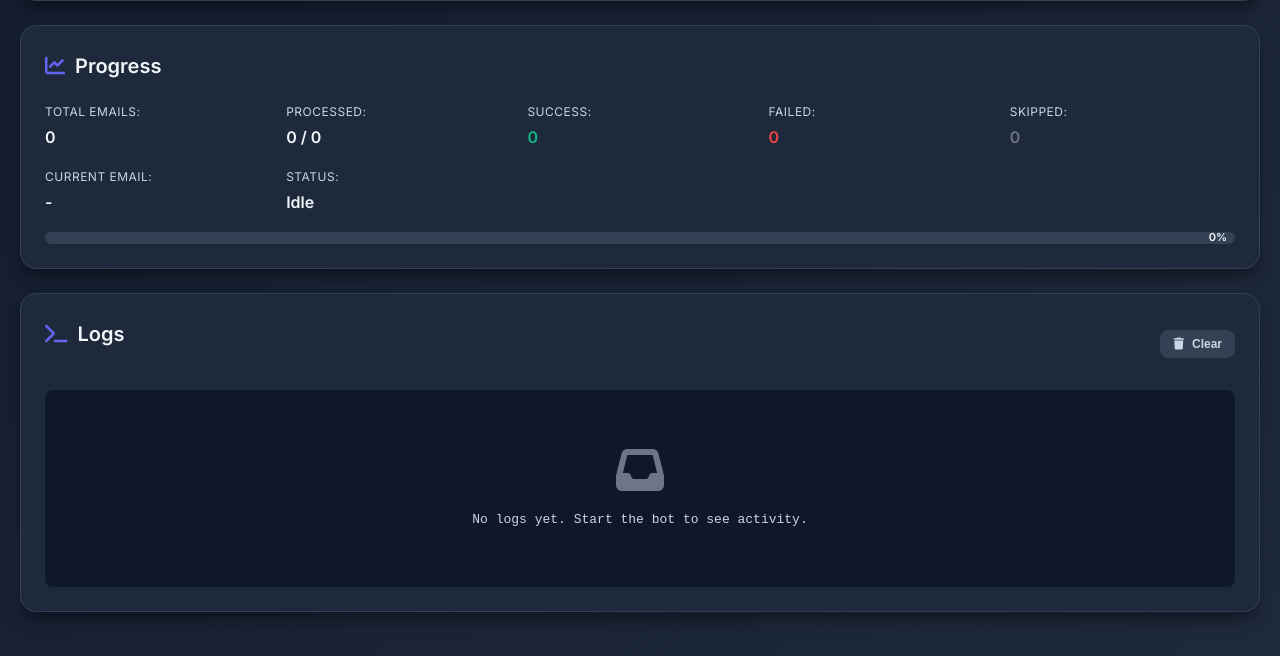
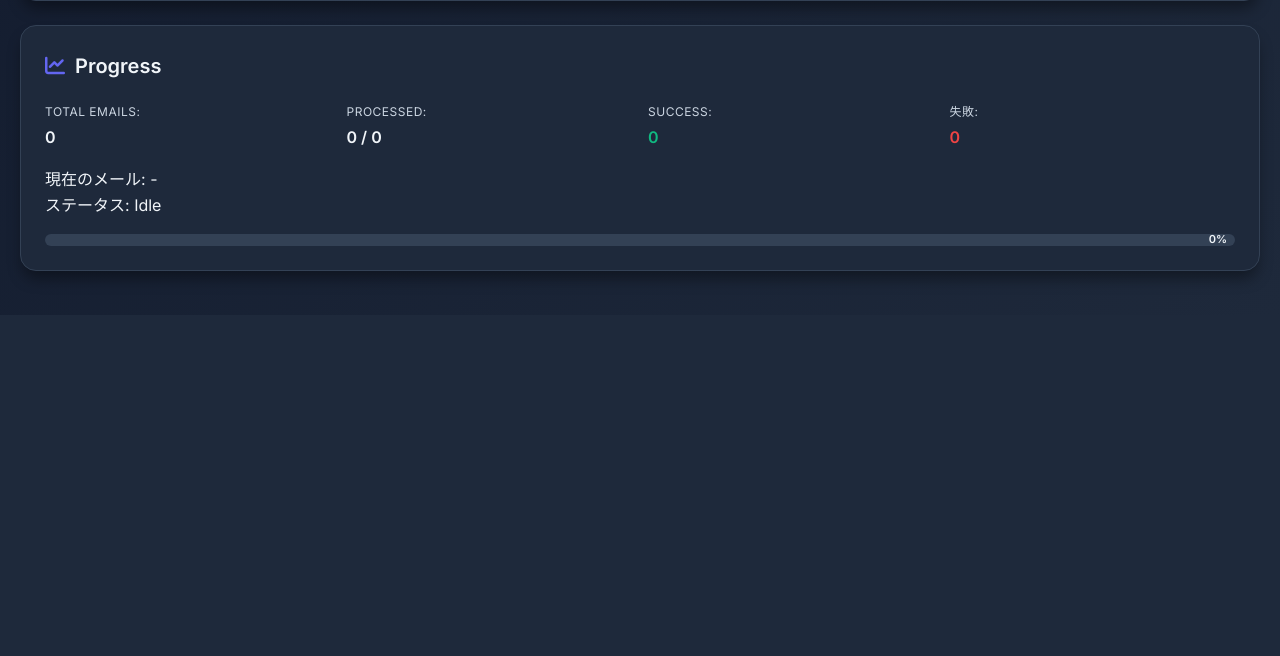
Before and after one commit to Aoisora71/pokemon_lottery, a Flask app: page / in a window 1280 px wide. Shown: the part 951-1607 px from the top of the page. After the commit the page ends 1236 px from the top, so only its background shows below. Run offline with Flask 3, Linux system fonts and the light colour scheme; data that the repository does not hold is empty; some libraries are stand-ins or nearby versions.

Commit message:
feat: remove log section from UI and skip card from progress display
- Remove logs section from HTML template
- Remove log-related JavaScript code (addLog function, socket.on('log'), clearLogsBtn, seenLogIds)
- Remove log-related CSS styles
- Remove skip card from progress display
- Add favicon.svg and site.webmanifest
- Fix Japanese localization in templates/index.html and static/js/app.js

```diff
--- a/static/css/style.css
+++ b/static/css/style.css
@@ -357,95 +357,6 @@ body {
     color: var(--text-primary);
 }
 
-/* Logs */
-.logs-container {
-    max-height: 400px;
-    overflow-y: auto;
-    background: var(--bg-color);
-    border-radius: 8px;
-    padding: 16px;
-    font-family: 'Courier New', monospace;
-    font-size: 13px;
-}
-
-.logs-container::-webkit-scrollbar {
-    width: 8px;
-}
-
-.logs-container::-webkit-scrollbar-track {
-    background: var(--bg-tertiary);
-    border-radius: 4px;
-}
-
-.logs-container::-webkit-scrollbar-thumb {
-    background: var(--border-color);
-    border-radius: 4px;
-}
-
-.logs-container::-webkit-scrollbar-thumb:hover {
-    background: var(--primary-color);
-}
-
-.log-entry {
-    padding: 8px 12px;
-    margin-bottom: 4px;
-    border-radius: 4px;
-    border-left: 3px solid transparent;
-    animation: slideIn 0.3s ease;
-}
-
-@keyframes slideIn {
-    from {
-        opacity: 0;
-        transform: translateX(-10px);
-    }
-    to {
-        opacity: 1;
-        transform: translateX(0);
-    }
-}
-
-.log-entry.info {
-    background: rgba(99, 102, 241, 0.1);
-    border-left-color: var(--primary-color);
-}
-
-.log-entry.success {
-    background: rgba(16, 185, 129, 0.1);
-    border-left-color: var(--success-color);
-}
-
-.log-entry.warning {
-    background: rgba(245, 158, 11, 0.1);
-    border-left-color: var(--warning-color);
-}
-
-.log-entry.error {
-    background: rgba(239, 68, 68, 0.1);
-    border-left-color: var(--error-color);
-}
-
-.log-timestamp {
-    color: var(--text-secondary);
-    margin-right: 8px;
-}
-
-.log-message {
-    color: var(--text-primary);
-}
-
-.log-empty {
-    text-align: center;
-    padding: 40px;
-    color: var(--text-secondary);
-}
-
-.log-empty i {
-    font-size: 48px;
-    margin-bottom: 16px;
-    opacity: 0.5;
-}
-
 /* Errors */
 .errors-container {
     display: flex;
--- a/static/js/app.js
+++ b/static/js/app.js
@@ -8,8 +8,6 @@ const stopBtn = document.getElementById('stopBtn');
 const spreadsheetIdInput = document.getElementById('spreadsheetId');
 const worksheetNameInput = document.getElementById('worksheetName');
 const spreadsheetStatus = document.getElementById('spreadsheetStatus');
-const logsContainer = document.getElementById('logsContainer');
-const clearLogsBtn = document.getElementById('clearLogsBtn');
 const statusIndicator = document.getElementById('statusIndicator');
 const statusDot = document.getElementById('statusDot');
 const statusText = document.getElementById('statusText');
@@ -174,16 +172,6 @@ stopBtn.addEventListener('click', async () => {
     }
 });
 
-// Clear logs
-clearLogsBtn.addEventListener('click', async () => {
-    try {
-        await fetch('/api/clear-logs', { method: 'POST' });
-        logsContainer.innerHTML = '<div class="log-empty"><i class="fas fa-inbox"></i><p>No logs yet. Start the bot to see activity.</p></div>';
-    } catch (error) {
-        showNotification('Error clearing logs: ' + error.message, 'error');
-    }
-});
-
 // Socket.IO event handlers
 socket.on('connect', () => {
     console.log('Connected to server');
@@ -196,10 +184,6 @@ socket.on('disconnect', () => {
 
 socket.on('status_update', (status) => {
     updateStatus(status);
-});
-
-socket.on('log', (logEntry) => {
-    addLog(logEntry);
 });
 
 // Functions
@@ -230,14 +214,11 @@ function updateStatus(status) {
     const processedEmails = status.processed_emails || 0;
     const successCount = status.success_count || 0;
     const failedCount = status.failed_count || 0;
-    const skippedCount = status.skipped_count || 0;
-
     // Update progress display elements
     document.getElementById('totalEmails').textContent = totalEmails;
     document.getElementById('processedEmails').textContent = `${processedEmails} / ${totalEmails}`;
     document.getElementById('successCount').textContent = successCount;
     document.getElementById('failedCount').textContent = failedCount;
-    document.getElementById('skippedCount').textContent = skippedCount;
 
     currentEmail.textContent = status.current_email || '-';
     currentStep.textContent = status.current_step || 'Idle';
@@ -349,55 +330,6 @@ function updateUI() {
     }
 }
 
-// Track seen logs to prevent duplicates
-const seenLogIds = new Set();
-
-function addLog(logEntry) {
-    // Use unique ID if available, otherwise fall back to timestamp + message
-    const logKey = logEntry.id ? `id-${logEntry.id}` : `${logEntry.timestamp}-${logEntry.message}`;
-
-    // Skip if we've already seen this log
-    if (seenLogIds.has(logKey)) {
-        return;
-    }
-
-    // Mark as seen
-    seenLogIds.add(logKey);
-
-    // Keep only last 1000 seen log IDs to prevent memory issues
-    if (seenLogIds.size > 1000) {
-        const firstKey = seenLogIds.values().next().value;
-        seenLogIds.delete(firstKey);
-    }
-
-    // Remove empty state if exists
-    const emptyState = logsContainer.querySelector('.log-empty');
-    if (emptyState) {
-        emptyState.remove();
-    }
-
-    const logElement = document.createElement('div');
-    logElement.className = `log-entry ${logEntry.level}`;
-
-    const timestamp = new Date(logEntry.timestamp).toLocaleTimeString();
-
-    logElement.innerHTML = `
-        <span class="log-timestamp">[${timestamp}]</span>
-        <span class="log-message">${escapeHtml(logEntry.message)}</span>
-    `;
-
-    logsContainer.appendChild(logElement);
-
-    // Auto-scroll to bottom
-    logsContainer.scrollTop = logsContainer.scrollHeight;
-
-    // Keep only last 500 logs in DOM
-    const logs = logsContainer.querySelectorAll('.log-entry');
-    if (logs.length > 500) {
-        logs[0].remove();
-    }
-}
-
 function escapeHtml(text) {
     const div = document.createElement('div');
     div.textContent = text;
--- a/templates/index.html
+++ b/templates/index.html
@@ -143,24 +143,22 @@
                             <span class="stat-value" id="successCount" style="color: #10b981;">0</span>
                         </div>
                         <div class="stat-item">
-                            <span class="stat-label">Failed:</span>
+                            <span class="stat-label">失敗:</span>
                             <span class="stat-value" id="failedCount" style="color: #ef4444;">0</span>
                         </div>
-                        <div class="stat-item">
-                            <span class="stat-label">Skipped:</span>
-                            <span class="stat-value" id="skippedCount" style="color: #6b7280;">0</span>
+                    </div>
+                    <div class="progress-text-info">
+                        <div class="text-info-item">
+                            <span class="text-info-label">現在のメール:</span>
+                            <span class="text-info-value" id="currentEmail">-</span>
                         </div>
-                        <div class="stat-item">
-                            <span class="stat-label">Current Email:</span>
-                            <span class="stat-value" id="currentEmail">-</span>
+                        <div class="text-info-item">
+                            <span class="text-info-label">ステータス:</span>
+                            <span class="text-info-value" id="currentStep">待機中</span>
                         </div>
-                        <div class="stat-item">
-                            <span class="stat-label">Status:</span>
-                            <span class="stat-value" id="currentStep">Idle</span>
-                        </div>
-                        <div class="stat-item" id="scheduledRestartItem" style="display: none;">
-                            <span class="stat-label">Scheduled Restart:</span>
-                            <span class="stat-value" id="scheduledRestart" style="color: #f59e0b;"></span>
+                        <div class="text-info-item" id="scheduledRestartItem" style="display: none;">
+                            <span class="text-info-label">予定された再起動:</span>
+                            <span class="text-info-value" id="scheduledRestart" style="color: #f59e0b;"></span>
                         </div>
                     </div>
                     <div class="progress-bar-wrapper">
@@ -168,22 +166,6 @@
                             <div class="progress-fill" id="progressFill" style="width: 0%"></div>
                         </div>
                         <span class="progress-percentage" id="progressPercentage">0%</span>
-                    </div>
-                </div>
-            </section>
-
-            <!-- Logs Section -->
-            <section class="card logs-section">
-                <div class="section-header">
-                    <h2><i class="fas fa-terminal"></i> Logs</h2>
-                    <button class="btn btn-small" id="clearLogsBtn">
-                        <i class="fas fa-trash"></i> Clear
-                    </button>
-                </div>
-                <div class="logs-container" id="logsContainer">
-                    <div class="log-empty">
-                        <i class="fas fa-inbox"></i>
-                        <p>No logs yet. Start the bot to see activity.</p>
                     </div>
                 </div>
             </section>
```
Also changed, not shown: static/favicon.svg (added), static/site.webmanifest (added).
